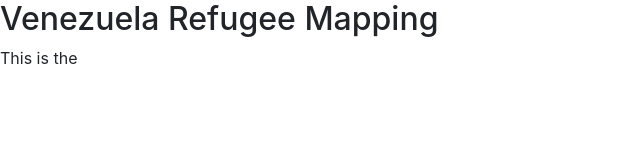
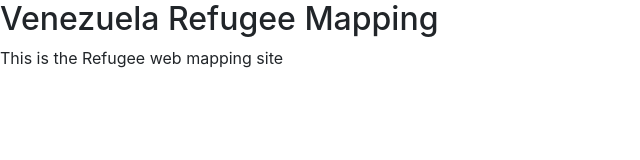
Before and after one commit to zhenliu26/Refugeewebmapping, a plain HTML site: page Index.html in a window 1280 px wide. Shown: the whole page, without its empty margins (0-640 px from the left). Drawn offline with nearby package versions, Linux system fonts and the light colour scheme.

Commit message:
Update Index.html

```diff
--- a/Index.html
+++ b/Index.html
@@ -9,7 +9,7 @@
 </head>
 <body>
     <h2>Venezuela Refugee Mapping</h2>
-    <p> This is the </p>
+    <p> This is the Refugee web mapping site </p>
 
 
 
```
